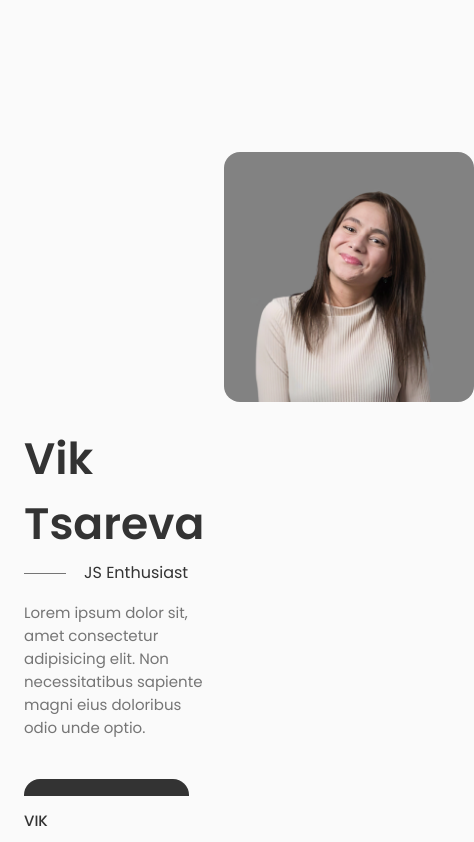
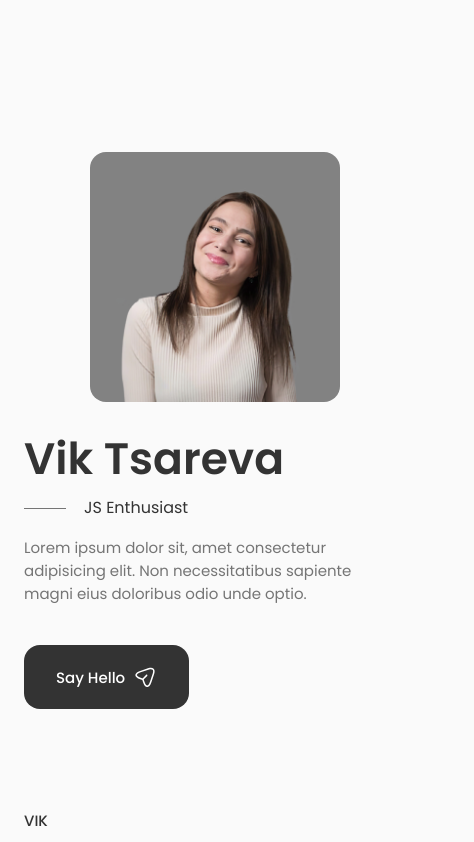
Before and after one commit to vikdts/fantastic-octo-guacamole, a React (Create React App) app in the folder resume/: page / in a window 390 px wide. Shown: the top 842 px of the page, 474 px wide, since content can reach past the window. Built offline with nearby package versions, Linux system fonts and the light colour scheme; the HTML template or start-up script is replaced by a standard one.

Commit message:
grid data medium

```diff
--- a/resume/src/components/home/home.css
+++ b/resume/src/components/home/home.css
@@ -129,6 +129,11 @@
     order: initial;
     justify-self: initial;
   }
+
+  .home__data {
+    grid-column: 1/3;
+  }
+
 }
 
 @media screen and (max-width: 576px) {
```
